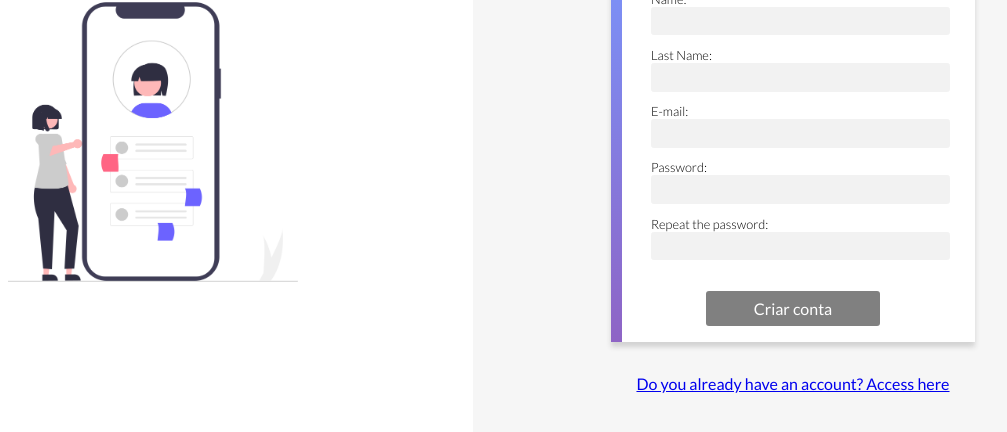
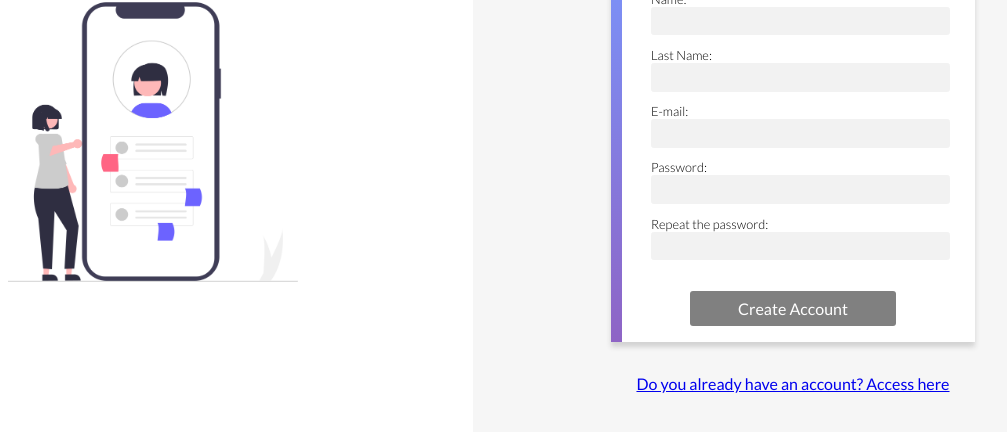
Before and after one commit to paulabfurlan/paulabfurlan.github.io, a plain HTML site: page signup.html in a window 1280 px wide. Shown: the part 258-690 px from the top of the page, without its empty margins (167-1174 px from the left). Drawn offline with Linux system fonts and the light colour scheme.

Commit message:
Forgot to translate the text on the buttons

```diff
--- a/signup.html
+++ b/signup.html
@@ -46,7 +46,7 @@
         </label>
         <small id="erroRepSenha"></small>
 
-        <button id="btnCriar" type="submit" disabled>Criar conta</button>
+        <button id="btnCriar" type="submit" disabled>Create Account</button>
       </form>
       <div class="ingressar">
         <a href="index.html">Do you already have an account? Access here</a>
```
Also changed, not shown: index.html (+1 -1 lines).
